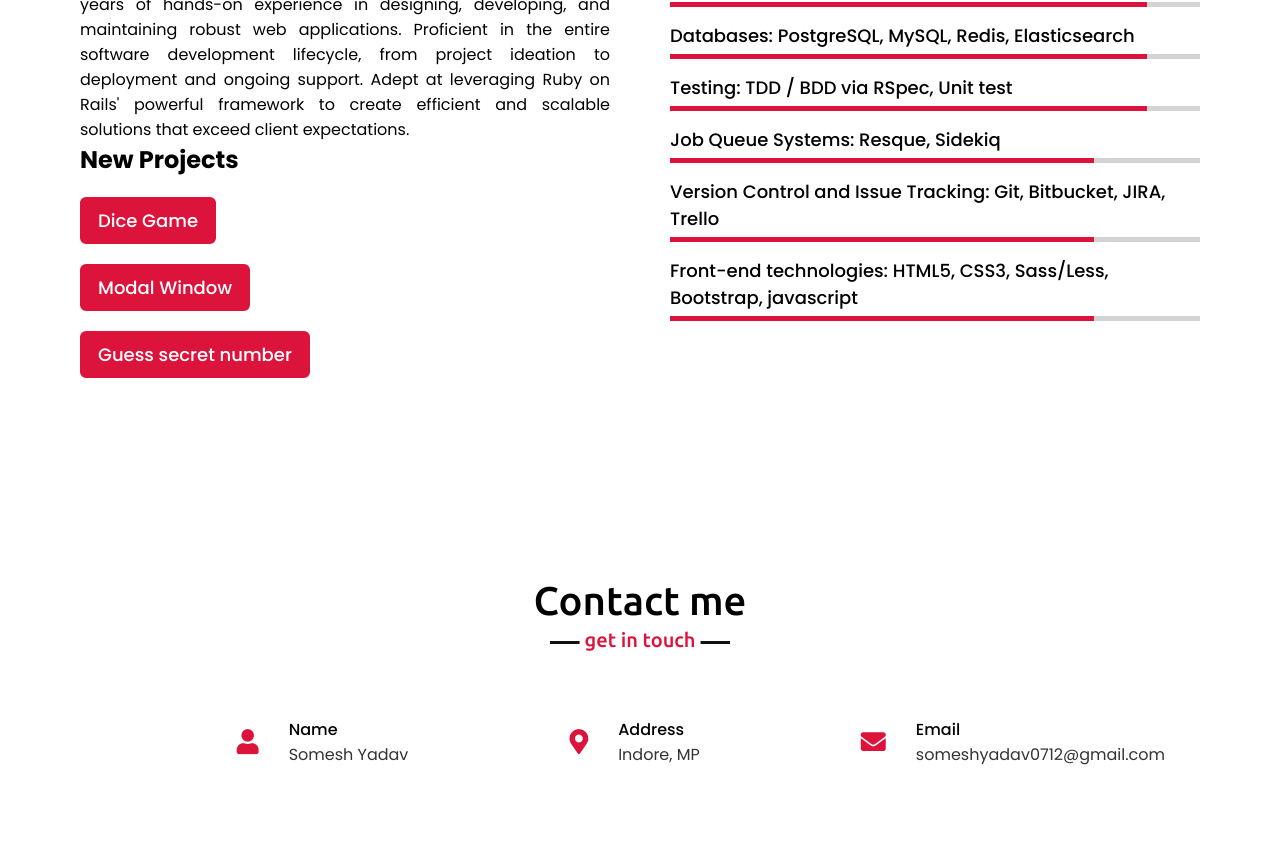
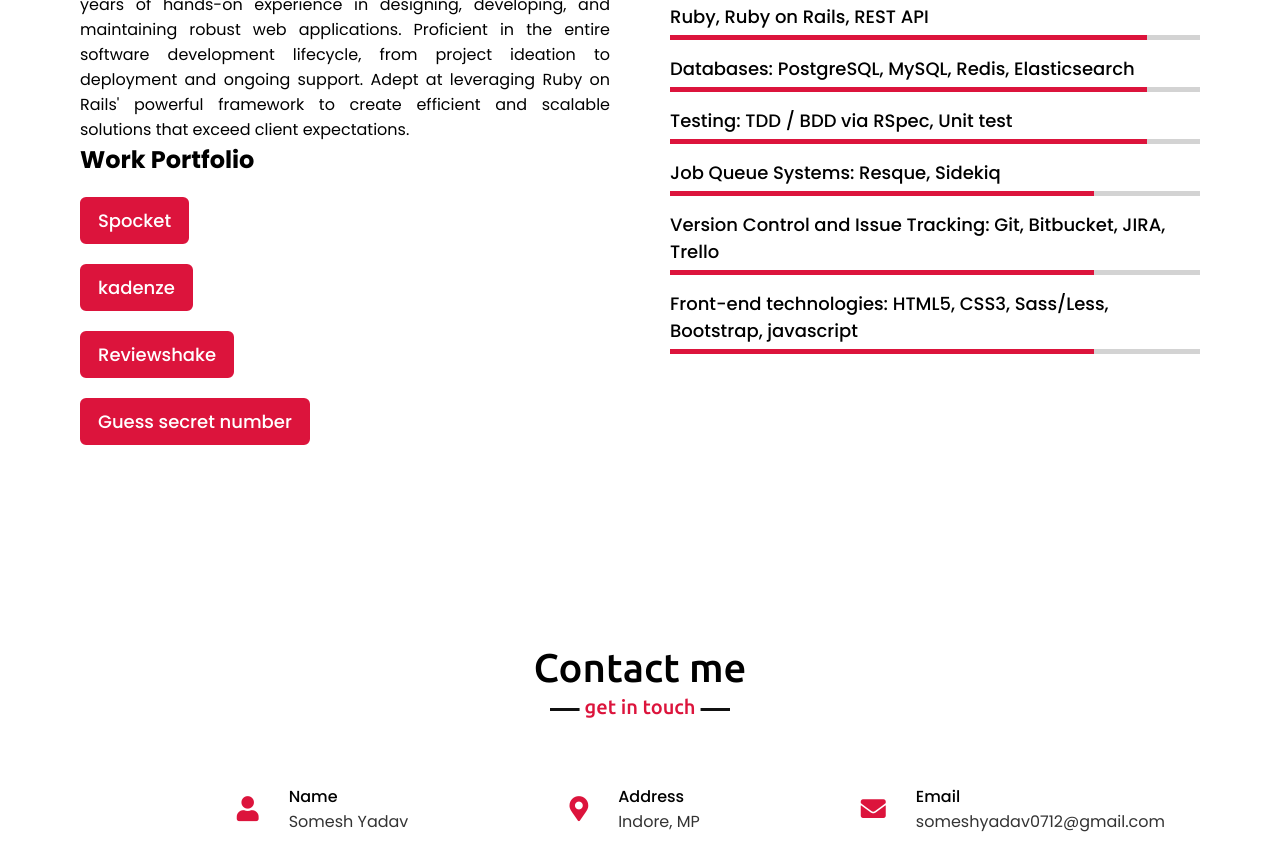
Before and after one commit to iamsomesh/personal-portfolio, a plain HTML site: page index.html in a window 1280 px wide. Shown: the part 1832-2692 px from the top of the page. Drawn offline with nearby package versions, Linux system fonts and the light colour scheme.

Commit message:
Update work portfolio

```diff
--- a/index.html
+++ b/index.html
@@ -83,9 +83,10 @@
                         deployment and ongoing support. Adept at leveraging Ruby on Rails' powerful
                         framework to create efficient and scalable solutions that exceed client expectations.
                     </p>
-                    <h2>New Projects</h2>
-                    <p><a href="https://iamsomesh.github.io/dice-game/">Dice Game</a></p>
-                   <p><a href="https://iamsomesh.github.io/modal-window-resume/">Modal Window</a></p>
+                    <h2>Work Portfolio</h2>
+                    <p><a href="https://www.spocket.co/">Spocket</a></p>
+                    <p><a href="https://www.kadenze.com/">kadenze</a></p>
+                    <p><a href="https://www.reviewshake.com/">Reviewshake</a></p>
                     <p><a href="https://iamsomesh.github.io/Guess-secret-number/">Guess secret number</a></p>
                     <!-- <a href="#">Read more</a> -->
                 </div>
```
